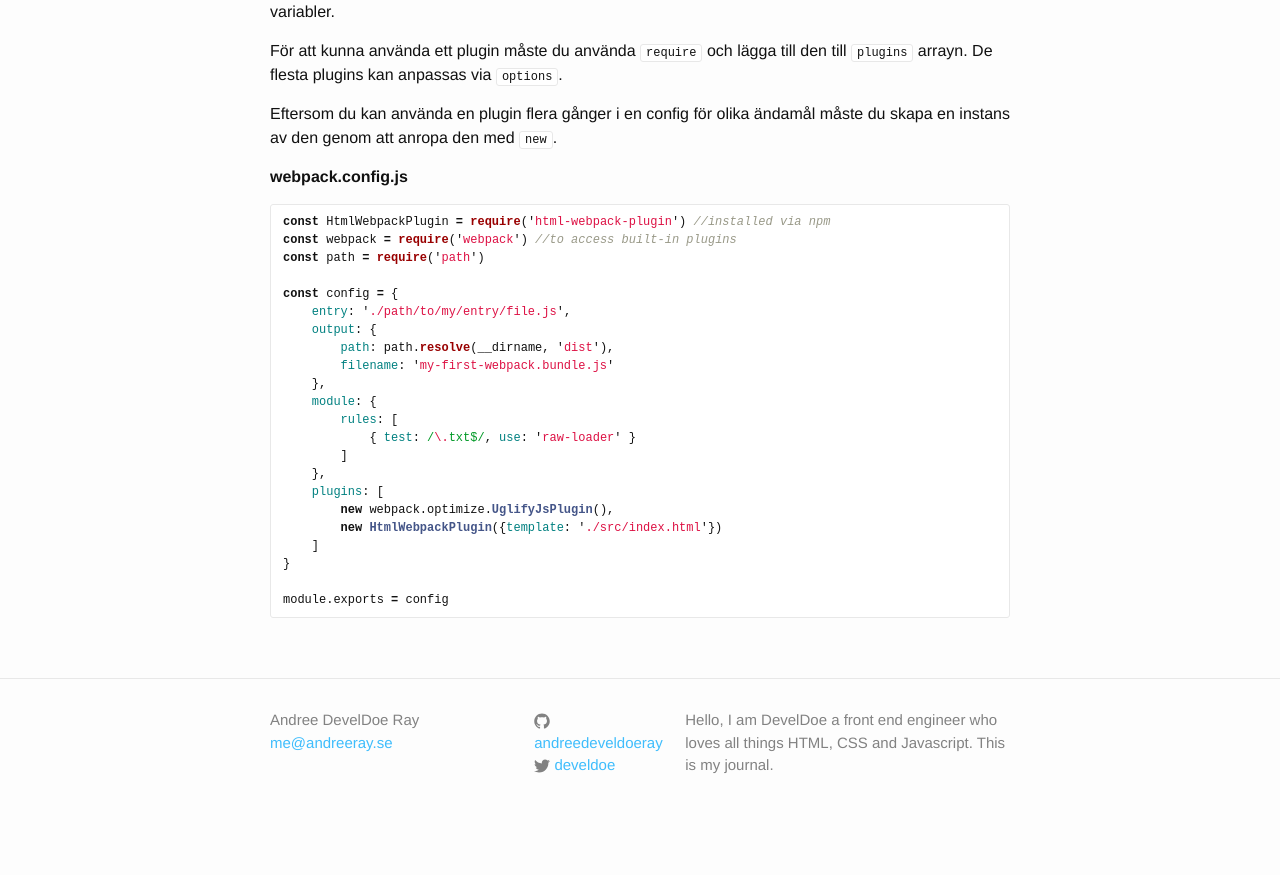
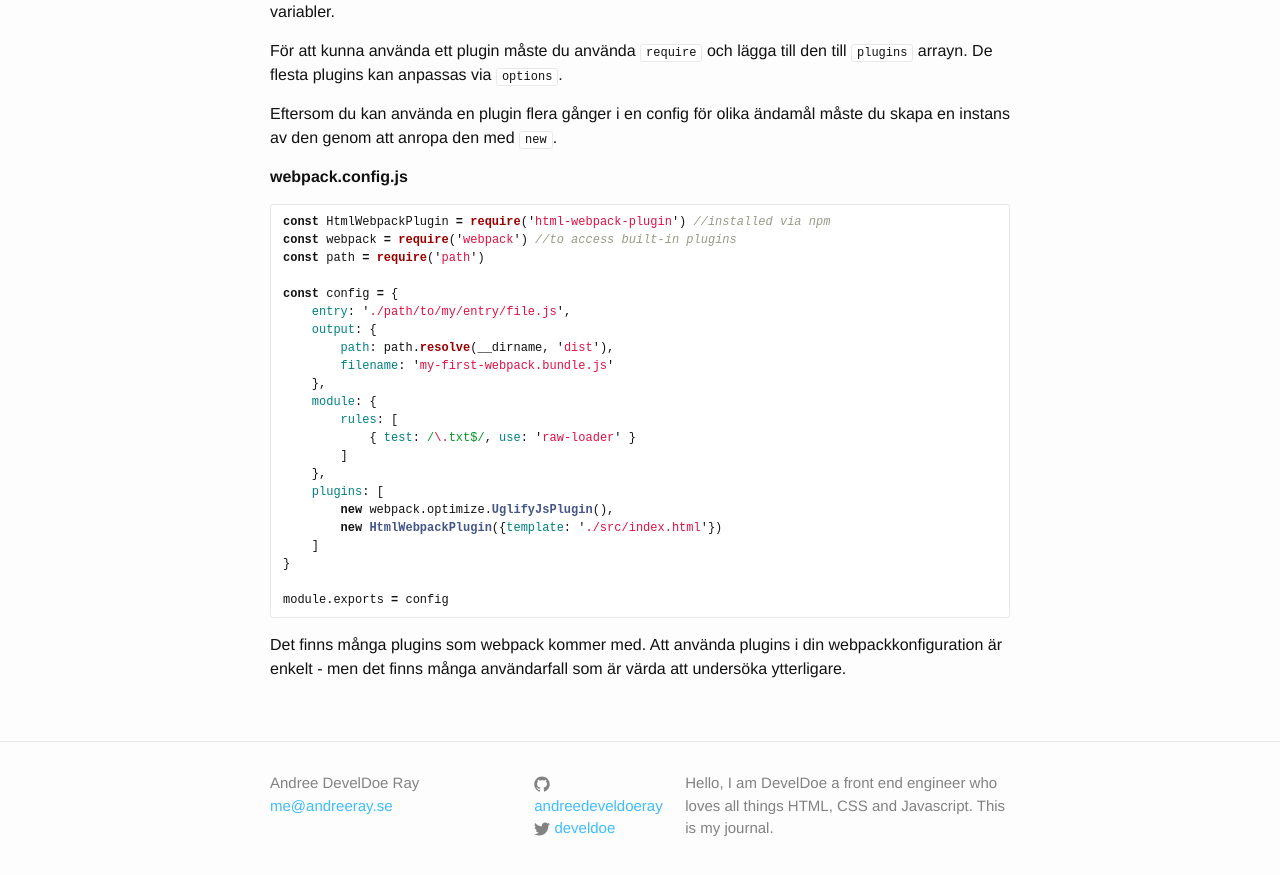
Before and after one commit to develdoe/develdoe.github.io, a Jekyll site: the page built from _posts/2018-03-07-webpack-koncept.md, in a window 1280 px wide and 900 px high, scrolled down 2459 px. Shown: the top 875 px of the window. Built offline with Jekyll 4.4.1, drawn with Linux system fonts in a browser that asks for light colours; before the commit the page ends 3296 px from its top, so only the background shows below that.

Commit message:
Create 2018-03-07-webpack-koncept.md

````diff
--- a/_posts/2018-03-07-webpack-koncept.md
+++ b/_posts/2018-03-07-webpack-koncept.md
@@ -128,3 +128,5 @@ const config = {
 
 module.exports = config
 ```
+
+Det finns många plugins som webpack kommer med. Att använda plugins i din webpackkonfiguration är enkelt - men det finns många användarfall som är värda att undersöka ytterligare.
````
